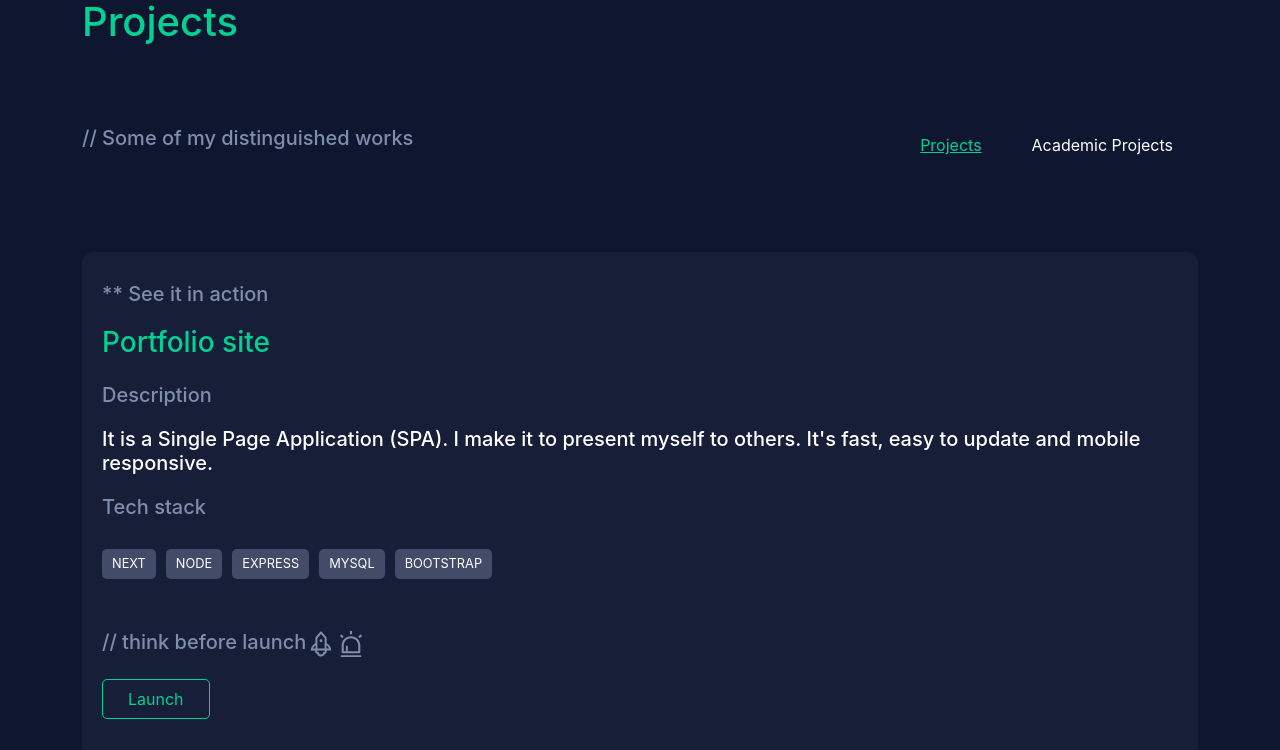
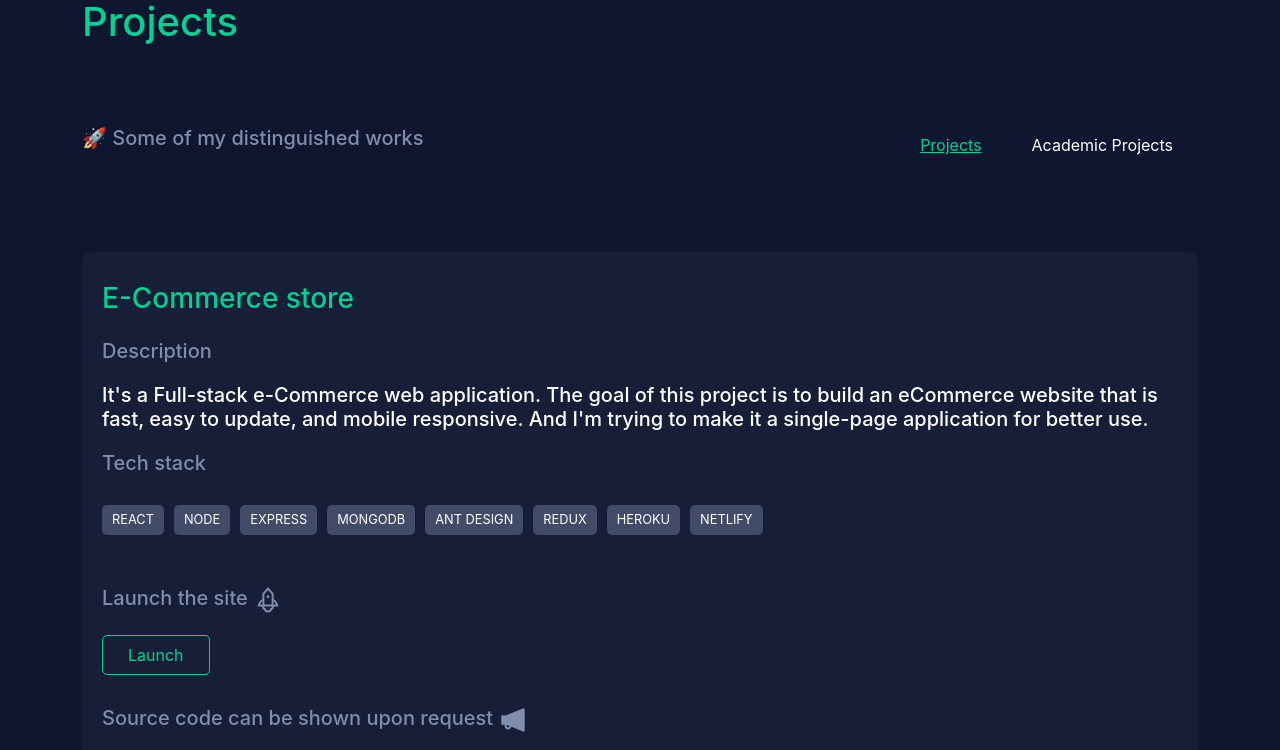
Before and after one commit to ahmedshakil29/nextjs-portfolio, a Next.js app: page / in a window 1280 px wide. Shown: the part 2240-2990 px from the top of the page. Built offline with nearby package versions, Linux system fonts and the light colour scheme.

Commit message:
Portfolio update

```diff
--- a/components/UI/PortfolioItem.jsx
+++ b/components/UI/PortfolioItem.jsx
@@ -98,7 +98,7 @@ const PortfolioItem = (props) => {
   return (
     <div className={`${classes.portfolio__item}`}>
       <div className="bg-transparent">
-        <h5 style={{ color: "#808dad" }}>{seeitinaction}</h5>
+        {/* <h5 style={{ color: "#808dad" }}>{seeitinaction}</h5> */}
         <h3 className="mb-4">{title}</h3>
         <h5 style={{ color: "#808dad" }}>{des}</h5>
         <h5 style={{ color: "white" }}>{description}</h5>
--- a/components/UI/Projects.jsx
+++ b/components/UI/Projects.jsx
@@ -32,8 +32,8 @@ const Portfolio = () => {
   }, [filter]);
 
   const active = `${classes.tab__btn__active}`;
-  const works = "// Some of my distinguished works";
-  const works2 = "// Some of my academic works";
+  const works = "🚀 Some of my distinguished works";
+  const works2 = "🚀 Some of my academic works";
 
   return (
     <section id="projects">
--- a/components/data/portfolio.js
+++ b/components/data/portfolio.js
@@ -2,26 +2,26 @@
 // https://github.com/TIRony/my_portfolio
 
 const portfolio = [
-  // {
-  //   id: "01",
-  //   title: "E-Commerce store",
-  //   img: "/images/portfolio 01.jpg",
-  //   category: "Projects",
-  //   keyword: [
-  //     "REACT",
-  //     "NODE",
-  //     "EXPRESS",
-  //     "MONGODB",
-  //     "ANT DESIGN",
-  //     "REDUX",
-  //     "HEROKU",
-  //     "NETLIFY",
-  //   ],
-  //   liveUrl: "https://hawk-tech.netlify.app/",
-  //   gitUrl: "null",
-  //   description:
-  //     "It's a Full-stack e-Commerce web application. The goal of this project is to build an eCommerce website that is fast, easy to update, and mobile responsive. And I'm trying to make it a single-page application for better use.",
-  // },
+  {
+    id: "01",
+    title: "E-Commerce store",
+    img: "/images/portfolio 01.jpg",
+    category: "Projects",
+    keyword: [
+      "REACT",
+      "NODE",
+      "EXPRESS",
+      "MONGODB",
+      "ANT DESIGN",
+      "REDUX",
+      "HEROKU",
+      "NETLIFY",
+    ],
+    liveUrl: "https://hawk-tech.netlify.app/",
+    gitUrl: "null",
+    description:
+      "It's a Full-stack e-Commerce web application. The goal of this project is to build an eCommerce website that is fast, easy to update, and mobile responsive. And I'm trying to make it a single-page application for better use.",
+  },
 
   {
     id: "02",
```
